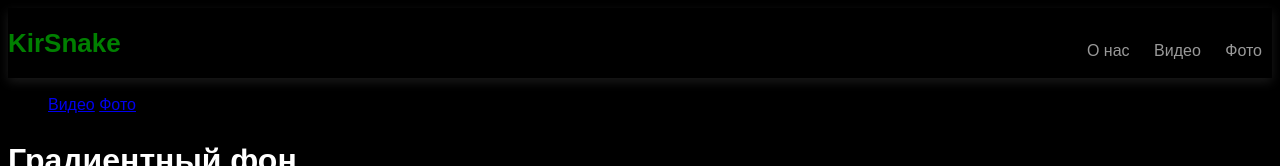
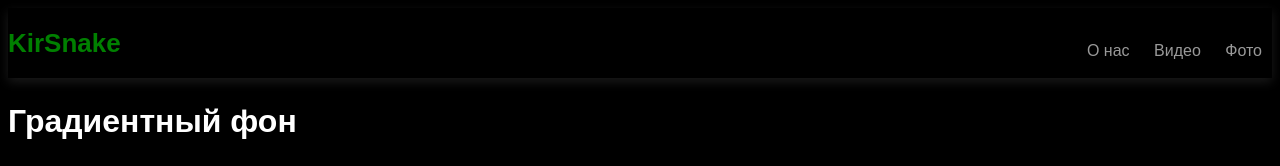
Before and after one commit to kirsnaker/kirsnake, a plain HTML site: page photo.html in a window 1280 px wide. Shown: the top 166 px of the page. Drawn offline with Linux system fonts and the light colour scheme.

Commit message:
Update photo.html

```diff
--- a/photo.html
+++ b/photo.html
@@ -19,7 +19,7 @@ body {
 			<div class="navbar-wrap">
 			  <ul class="navbar-menu">
 				<li><a href="#">О нас</a></li>
-				<li><a href="#">Видео</a></li>
+				<li><a href="index.html">Видео</a></li>
 				<li><a href="photo.html">Фото</a></li>
 			</ul>
 
@@ -32,12 +32,6 @@ body {
 </nav>
    </ul>
    <header aligh = "center">
-   <ul>
-<nav>
-<a href ="index.html">Видео</a>
-<a href ="photo.html">Фото</a>
-</nav>
-   </ul>
       <h1> <span style="color: white;">Градиентный фон</h1></span>
       <h2> <span style="color: white;">Автор: <a href="https://ru.pinterest.com/pin/wallpapers--642114859345741545">Перейти</a></h2></span>
       </span></p>
```
